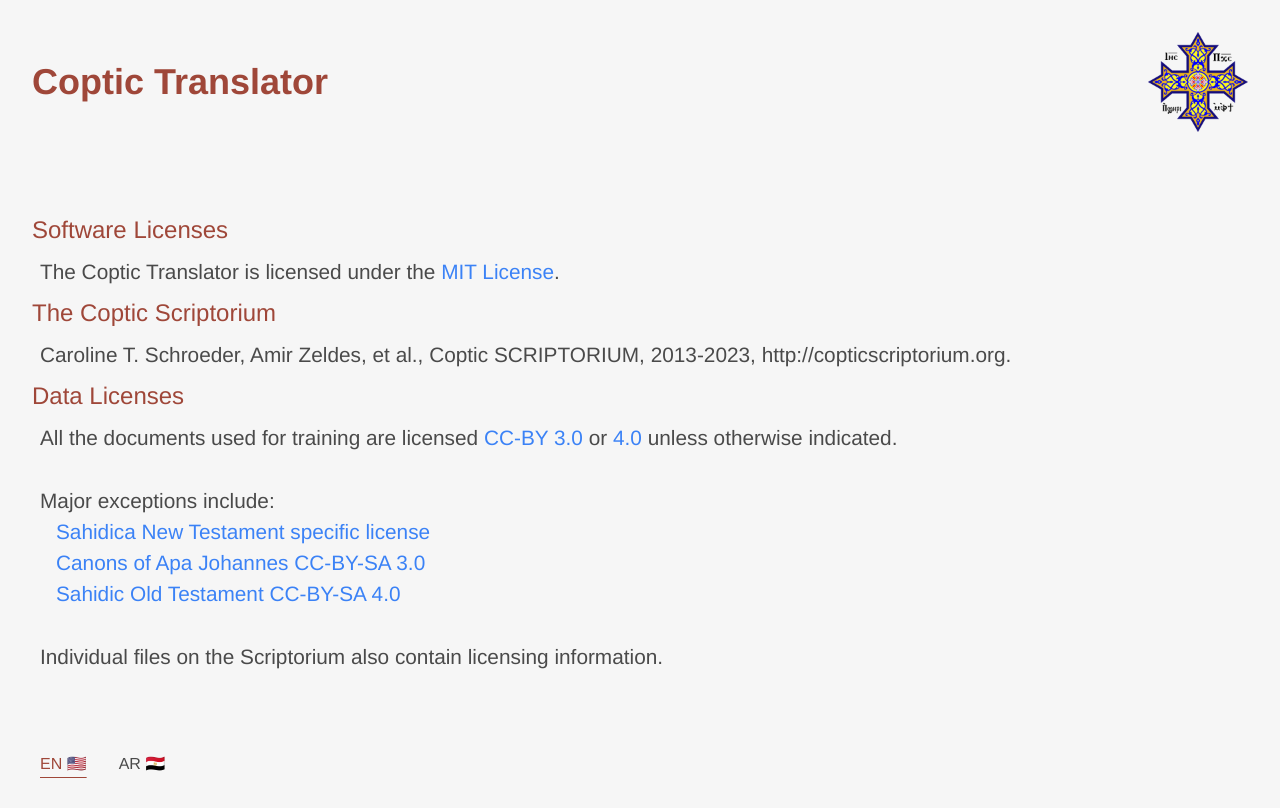
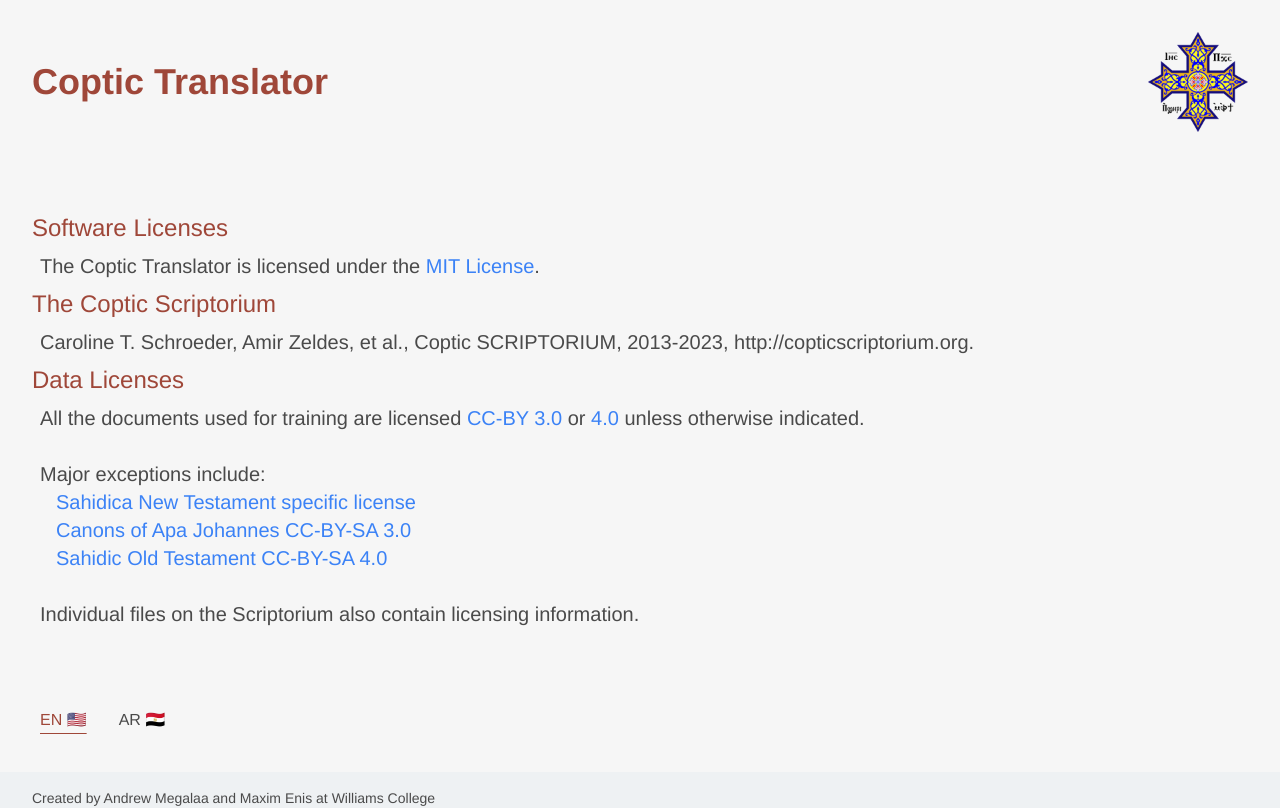
Before and after one commit to Coptic-NMT/coptic-translator-frontend, a Next.js app: page /en/licenses in a window 1280 px wide. Shown: the top 808 px of the page. Built offline with nearby package versions, Linux system fonts and the light colour scheme; a web font is replaced by a local one.

Commit message:
sizing fix

```diff
--- a/src/app/[locale]/components/info.tsx
+++ b/src/app/[locale]/components/info.tsx
@@ -8,12 +8,12 @@
 const Info: React.FC<InfoProps> = ({ title, children }) => {
   return (
     <div className="w-full text-left">
-      <h1 className="text-scriptorium-red" style={{ fontSize: "1.5rem" }}>
+      <h1 className="text-scriptorium-red md:text-2xl">
         {title}
       </h1>
       <div
-        className="border p-2  bg-scriptorium-red-left text-teal rounded-lg text-scriptorium-grey"
-        style={{ fontSize: "1.3rem", background: "none", border: "none" }}
+        className="border p-2  bg-scriptorium-red-left rounded-lg text-scriptorium-grey md:text-xl"
+        style={{ background: "none", border: "none" }}
       >
         {children}
       </div>
```
